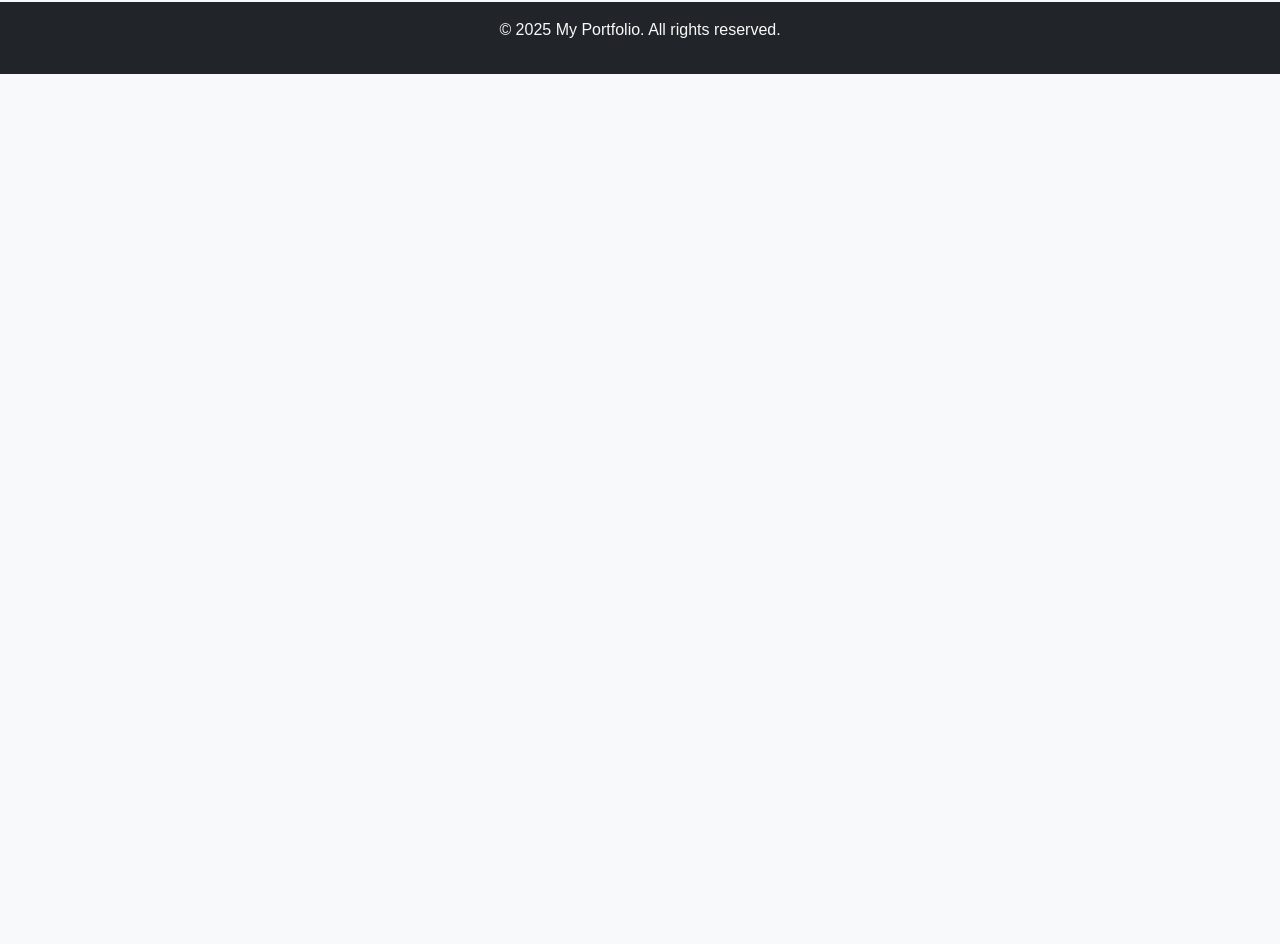
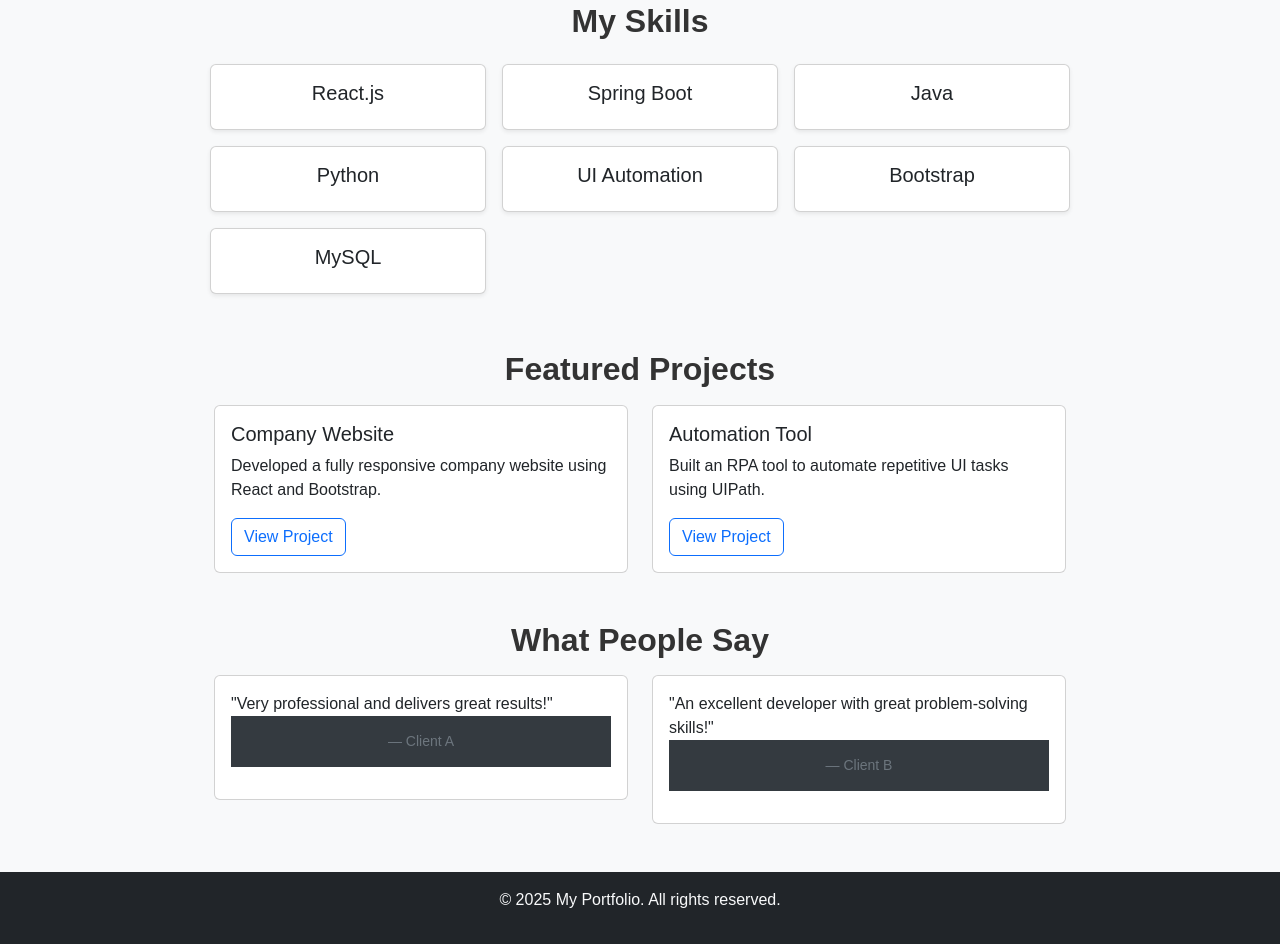
Before and after one commit to abhinandkrishna20/abhinandkrishna, a React (Create React App) app: page / in a window 1280 px wide. Shown: the part 380-1324 px from the top of the page. Before the commit the page ends 800 px from the top, so only its background shows below. Built offline with nearby package versions, Linux system fonts and the light colour scheme.

Commit message:
Home content updated

```diff
--- a/src/components/Home.jsx
+++ b/src/components/Home.jsx
@@ -1,18 +1,84 @@
 // src/components/Home.js
 import React from 'react';
-import { Container, Button } from 'react-bootstrap';
+import { Container, Button, Row, Col, Card } from 'react-bootstrap';
 
 function Home() {
   return (
-    <Container className="text-center mt-5">
-      <div className="p-5 bg-light rounded">
+    <Container className="mt-5">
+      {/* Hero Section */}
+      <div className="text-center p-5 bg-light rounded">
         <h1>Welcome to My Portfolio</h1>
         <p>
           I am a software developer with 3+ years of experience in building professional and responsive websites.
         </p>
         <Button variant="primary" href="/projects">View My Projects</Button>
       </div>
+
+      {/* Skills Section */}
+      <section className="mt-5">
+        <h2 className="text-center">My Skills</h2>
+        <Row className="text-center mt-3">
+          {["React.js", "Spring Boot", "Java", "Python", "UI Automation", "Bootstrap", "MySQL"].map(skill => (
+            <Col key={skill} md={4} className="p-2">
+              <Card className="shadow-sm">
+                <Card.Body>
+                  <h5>{skill}</h5>
+                </Card.Body>
+              </Card>
+            </Col>
+          ))}
+        </Row>
+      </section>
+
+      {/* Featured Projects Section */}
+      <section className="mt-5">
+        <h2 className="text-center">Featured Projects</h2>
+        <Row className="mt-3">
+          <Col md={6}>
+            <Card>
+              <Card.Body>
+                <Card.Title>Company Website</Card.Title>
+                <Card.Text>Developed a fully responsive company website using React and Bootstrap.</Card.Text>
+                <Button variant="outline-primary" href="/projects">View Project</Button>
+              </Card.Body>
+            </Card>
+          </Col>
+          <Col md={6}>
+            <Card>
+              <Card.Body>
+                <Card.Title>Automation Tool</Card.Title>
+                <Card.Text>Built an RPA tool to automate repetitive UI tasks using UIPath.</Card.Text>
+                <Button variant="outline-primary" href="/projects">View Project</Button>
+              </Card.Body>
+            </Card>
+          </Col>
+        </Row>
+      </section>
+
+      {/* Testimonials Section */}
+      <section className="mt-5">
+        <h2 className="text-center">What People Say</h2>
+        <Row className="mt-3">
+          <Col md={6}>
+            <Card>
+              <Card.Body>
+                <Card.Text>"Very professional and delivers great results!"</Card.Text>
+                <footer className="blockquote-footer">Client A</footer>
+              </Card.Body>
+            </Card>
+          </Col>
+          <Col md={6}>
+            <Card>
+              <Card.Body>
+                <Card.Text>"An excellent developer with great problem-solving skills!"</Card.Text>
+                <footer className="blockquote-footer">Client B</footer>
+              </Card.Body>
+            </Card>
+          </Col>
+        </Row>
+      </section>
     </Container>
   );
 }
-export default Home
+
+export default Home;
```
